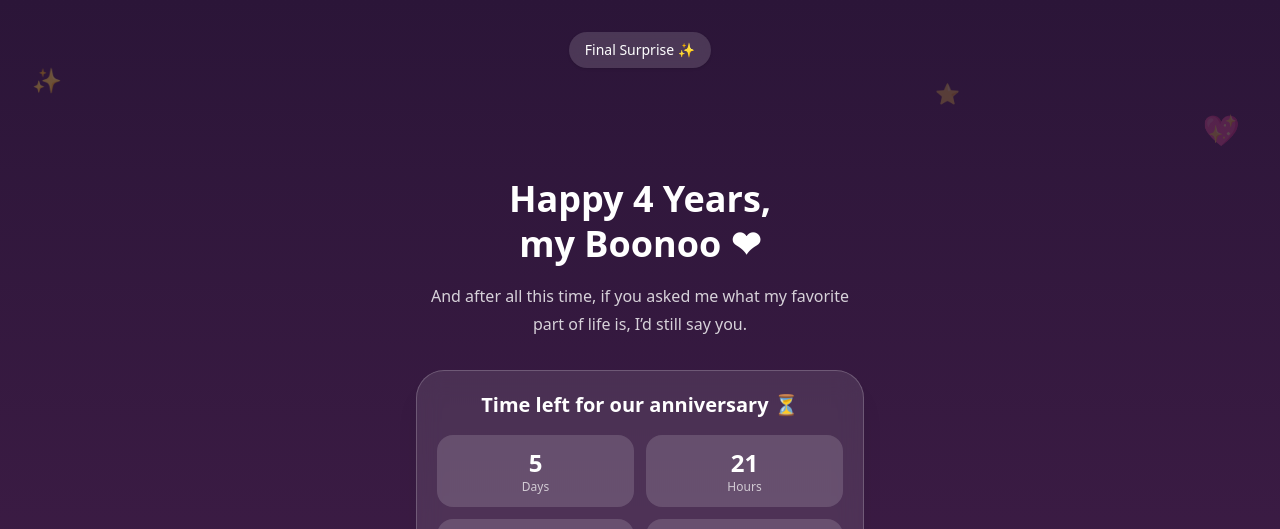
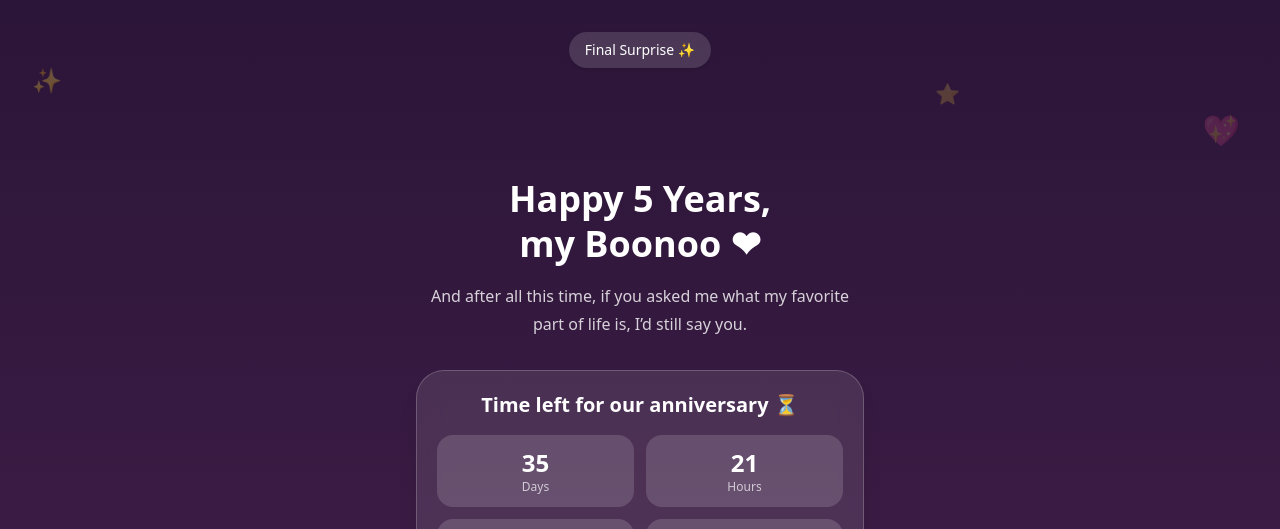
Before and after one commit to jpt76cnznh-star/Anniversary, a React (Vite) app: page /final-surprise in a window 1280 px wide. Shown: the top 529 px of the page. Built offline with nearby package versions, Linux system fonts and the light colour scheme.

Commit message:
Update FinalSurprisePage.jsx

```diff
--- a/src/pages/FinalSurprisePage.jsx
+++ b/src/pages/FinalSurprisePage.jsx
@@ -11,10 +11,10 @@ const surpriseMessages = [
 
 function getAnniversaryCountdown() {
   const now = new Date();
-  let target = new Date(now.getFullYear(), 3, 24, 15, 0, 29);
+  let target = new Date(now.getFullYear(), 4, 24, 15, 0, 29);
 
   if (now > target) {
-    target = new Date(now.getFullYear() + 1, 3, 24, 15, 0, 29);
+    target = new Date(now.getFullYear() + 1, 4, 24, 15, 0, 29);
   }
 
   const diff = target - now;
@@ -74,7 +74,7 @@ export default function FinalSurprisePage() {
           />
 
           <h1 className="mb-4 text-4xl font-bold leading-tight text-white">
-            Happy 4 Years,
+            Happy 5 Years,
             <br />
             my Boonoo ❤
           </h1>
```
